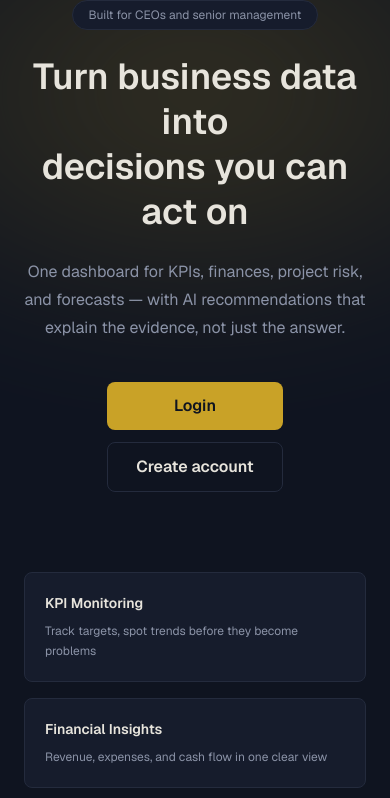
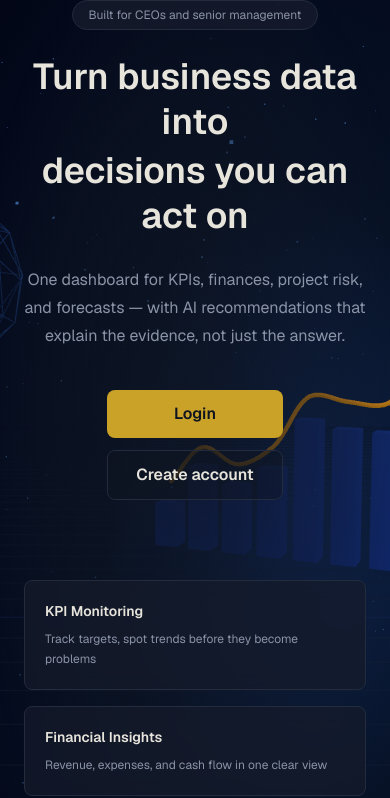
Before and after one commit to ramgavade13/Industry-, a Next.js app in the folder frontend/: page / in a window 390 px wide. Shown: the top 798 px of the page. Built offline with nearby package versions, Linux system fonts and the light colour scheme.

Commit message:
Update page.tsx

```diff
--- a/frontend/app/page.tsx
+++ b/frontend/app/page.tsx
@@ -1,4 +1,9 @@
+"use client";
+
+import { useEffect, useRef } from "react";
 import Link from "next/link";
+import gsap from "gsap";
+import BusinessScene from "@/components/three/BusinessScene";
 
 const MODULES = [
   { label: "KPI Monitoring", detail: "Track targets, spot trends before they become problems" },
@@ -8,35 +13,79 @@ const MODULES = [
 ];
 
 export default function Home() {
+  const root = useRef<HTMLElement>(null);
+
+  useEffect(() => {
+    if (window.matchMedia("(prefers-reduced-motion: reduce)").matches) return;
+
+    // One entrance sequence. The 3D chart grows at the same time.
+    const ctx = gsap.context(() => {
+      gsap
+        .timeline({ defaults: { ease: "power3.out" } })
+        .from(".hero-badge", { opacity: 0, y: 12, duration: 0.5 })
+        .from(".hero-line", { yPercent: 110, duration: 0.9, stagger: 0.14 }, "-=0.2")
+        .from(".hero-sub", { opacity: 0, y: 16, duration: 0.7 }, "-=0.4")
+        .from(".hero-cta", { opacity: 0, y: 16, duration: 0.5, stagger: 0.1 }, "-=0.3")
+        .from(".module-card", { opacity: 0, y: 24, duration: 0.6, stagger: 0.1 }, "-=0.2");
+    }, root);
+
+    return () => ctx.revert();
+  }, []);
+
   return (
-    <main className="relative min-h-screen overflow-hidden bg-[#0F1420] text-[#E7E4DC]">
+    <main ref={root} className="relative min-h-screen overflow-hidden text-[#E7E4DC]">
+      <BusinessScene />
+
+      {/* dark centre shade so the text stays readable over the 3D scene */}
       <div
         aria-hidden
-        className="pointer-events-none absolute left-1/2 top-0 h-[560px] w-[900px] -translate-x-1/2 -translate-y-1/3 rounded-full opacity-20 blur-3xl"
-        style={{ background: "radial-gradient(closest-side, #C9A227, transparent)" }}
+        className="pointer-events-none fixed inset-0 z-[1]"
+        style={{
+          background:
+            "radial-gradient(ellipse at center, rgba(15,20,32,0.78) 0%, rgba(15,20,32,0.4) 55%, rgba(15,20,32,0) 85%)",
+        }}
       />
-      <section data-animate-in className="relative mx-auto flex min-h-screen max-w-5xl flex-col items-center justify-center px-6 text-center">
-        <span className="rounded-full border border-[#242B3D] bg-[#161C2C] px-4 py-1.5 text-xs text-[#8B93A7]">
+
+      <section className="relative z-10 mx-auto flex min-h-screen max-w-5xl flex-col items-center justify-center px-6 text-center">
+        <span className="hero-badge rounded-full border border-[#242B3D] bg-[#161C2C]/80 px-4 py-1.5 text-xs text-[#8B93A7]">
           Built for CEOs and senior management
         </span>
+
         <h1 className="mt-6 max-w-3xl text-4xl font-semibold leading-tight sm:text-6xl">
-          Turn business data into<br />decisions you can act on
+          <span className="block overflow-hidden pb-1">
+            <span className="hero-line block">Turn business data into</span>
+          </span>
+          <span className="block overflow-hidden pb-1">
+            <span className="hero-line block">decisions you can act on</span>
+          </span>
         </h1>
-        <p className="mt-6 max-w-xl text-base leading-7 text-[#8B93A7] sm:text-lg">
+
+        <p className="hero-sub mt-6 max-w-xl text-base leading-7 text-[#8B93A7] sm:text-lg">
           One dashboard for KPIs, finances, project risk, and forecasts —
           with AI recommendations that explain the evidence, not just the answer.
         </p>
+
         <div className="mt-10 flex flex-col gap-3 sm:flex-row">
-          <Link href="/login" className="rounded-lg bg-[#C9A227] px-7 py-3 font-semibold text-[#0F1420] transition-colors hover:bg-[#DDB646]">
+          <Link
+            href="/login"
+            className="hero-cta rounded-lg bg-[#C9A227] px-7 py-3 font-semibold text-[#0F1420] transition-colors hover:bg-[#DDB646]"
+          >
             Login
           </Link>
-          <Link href="/signup" className="rounded-lg border border-[#242B3D] px-7 py-3 font-semibold text-[#E7E4DC] transition-colors hover:bg-[#161C2C]">
+          <Link
+            href="/signup"
+            className="hero-cta rounded-lg border border-[#242B3D] bg-[#0F1420]/40 px-7 py-3 font-semibold text-[#E7E4DC] transition-colors hover:bg-[#161C2C]"
+          >
             Create account
           </Link>
         </div>
+
         <div className="mt-20 grid w-full grid-cols-1 gap-4 sm:grid-cols-2 lg:grid-cols-4">
           {MODULES.map((m) => (
-            <div key={m.label} className="rounded-lg border border-[#242B3D] bg-[#161C2C] px-5 py-5 text-left transition-colors hover:border-[#C9A227]/40">
+            <div
+              key={m.label}
+              className="module-card rounded-lg border border-[#242B3D] bg-[#161C2C]/70 px-5 py-5 text-left backdrop-blur-sm transition-colors hover:border-[#C9A227]/40"
+            >
               <div className="text-sm font-semibold text-[#E7E4DC]">{m.label}</div>
               <p className="mt-2 text-xs leading-5 text-[#8B93A7]">{m.detail}</p>
             </div>
```
